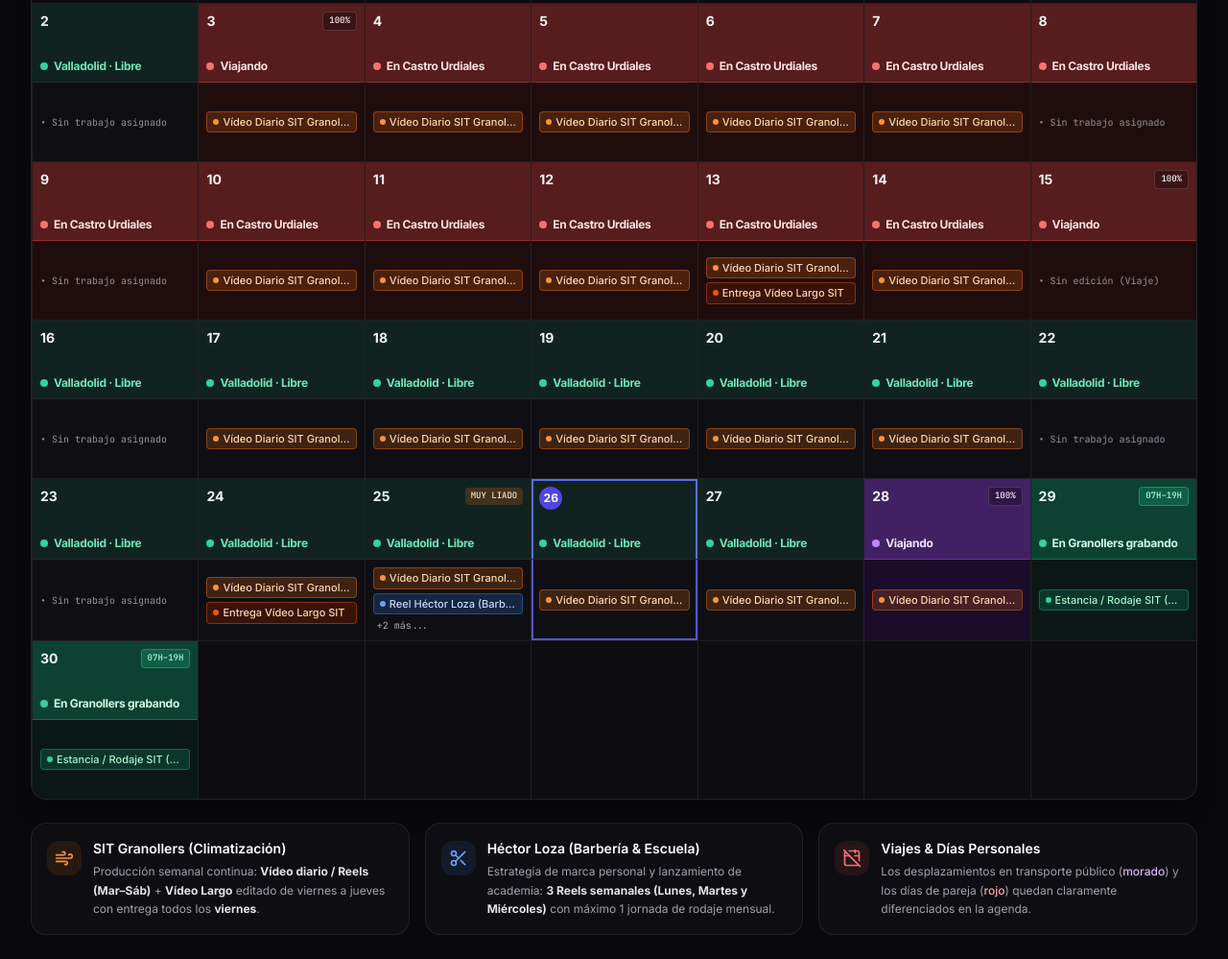
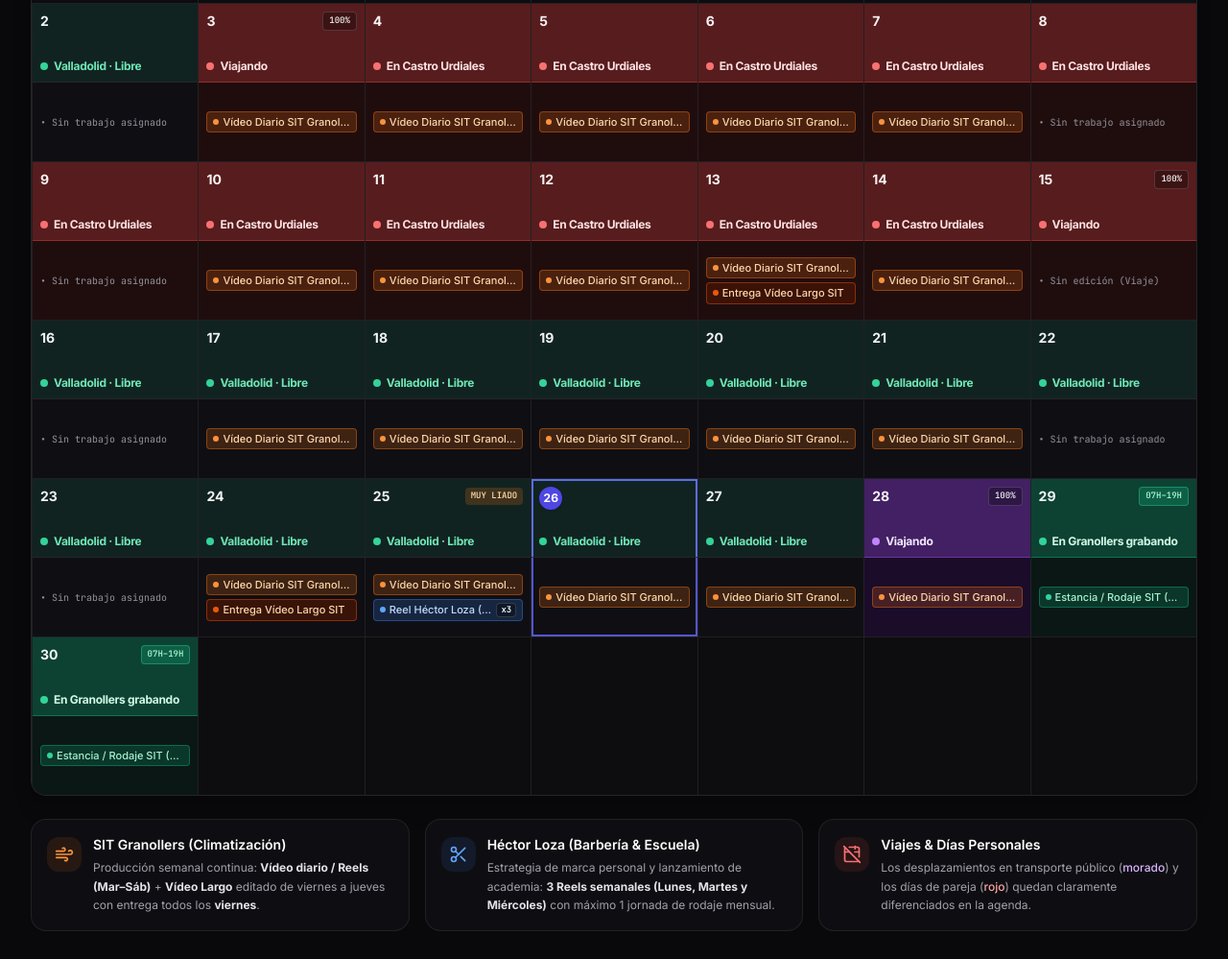
Before and after one commit to fotovideorostik/agenda-edicion-grabacion, a plain HTML site: page index.html in a window 1280 px wide. Shown: the part 677-1676 px from the top of the page at 96% size. Drawn offline with nearby package versions, Linux system fonts and the light colour scheme.

Commit message:
Update index.html

```diff
--- a/index.html
+++ b/index.html
@@ -1395,22 +1395,40 @@
           noWork.textContent = locInfo.key === 'travel' ? '• Sin edición (Viaje)' : '• Sin trabajo asignado';
           bottomHalf.appendChild(noWork);
         } else {
+          // Agrupar eventos repetidos en el mismo día (misma categoría, tipo y título)
+          const groupedWork = [];
+          const groupMap = new Map();
+
+          workEvents.forEach(ev => {
+            const key = `${ev.category}::${ev.type}::${ev.title.trim().toLowerCase()}`;
+            if (groupMap.has(key)) {
+              groupMap.get(key).count += 1;
+            } else {
+              const entry = { ev, count: 1 };
+              groupMap.set(key, entry);
+              groupedWork.push(entry);
+            }
+          });
+
           const maxVisible = 2;
-          workEvents.slice(0, maxVisible).forEach(ev => {
+          groupedWork.slice(0, maxVisible).forEach(({ ev, count }) => {
             const style = getEventStyle(ev);
             const pill = document.createElement('div');
-            pill.className = `px-1.5 py-0.5 rounded text-[10px] sm:text-[11px] font-medium border truncate flex items-center gap-1 ${style.badgeBg}`;
+            pill.className = `px-1.5 py-0.5 rounded text-[10px] sm:text-[11px] font-medium border truncate flex items-center justify-between gap-1 ${style.badgeBg}`;
             pill.innerHTML = `
-              <span class="w-1.5 h-1.5 rounded-full shrink-0 ${style.dot}"></span>
-              <span class="truncate">${escapeHtml(ev.title)}</span>
+              <div class="flex items-center gap-1 min-w-0">
+                <span class="w-1.5 h-1.5 rounded-full shrink-0 ${style.dot}"></span>
+                <span class="truncate">${escapeHtml(ev.title)}</span>
+              </div>
+              ${count > 1 ? `<span class="shrink-0 text-[9px] font-mono font-extrabold px-1 rounded bg-black/35 text-white border border-white/15">x${count}</span>` : ''}
             `;
             bottomHalf.appendChild(pill);
           });
 
-          if (workEvents.length > maxVisible) {
+          if (groupedWork.length > maxVisible) {
             const more = document.createElement('div');
             more.className = 'text-[10px] font-mono text-zinc-300/80 pl-1';
-            more.textContent = `+${workEvents.length - maxVisible} más...`;
+            more.textContent = `+${groupedWork.length - maxVisible} más...`;
             bottomHalf.appendChild(more);
           }
         }
```
